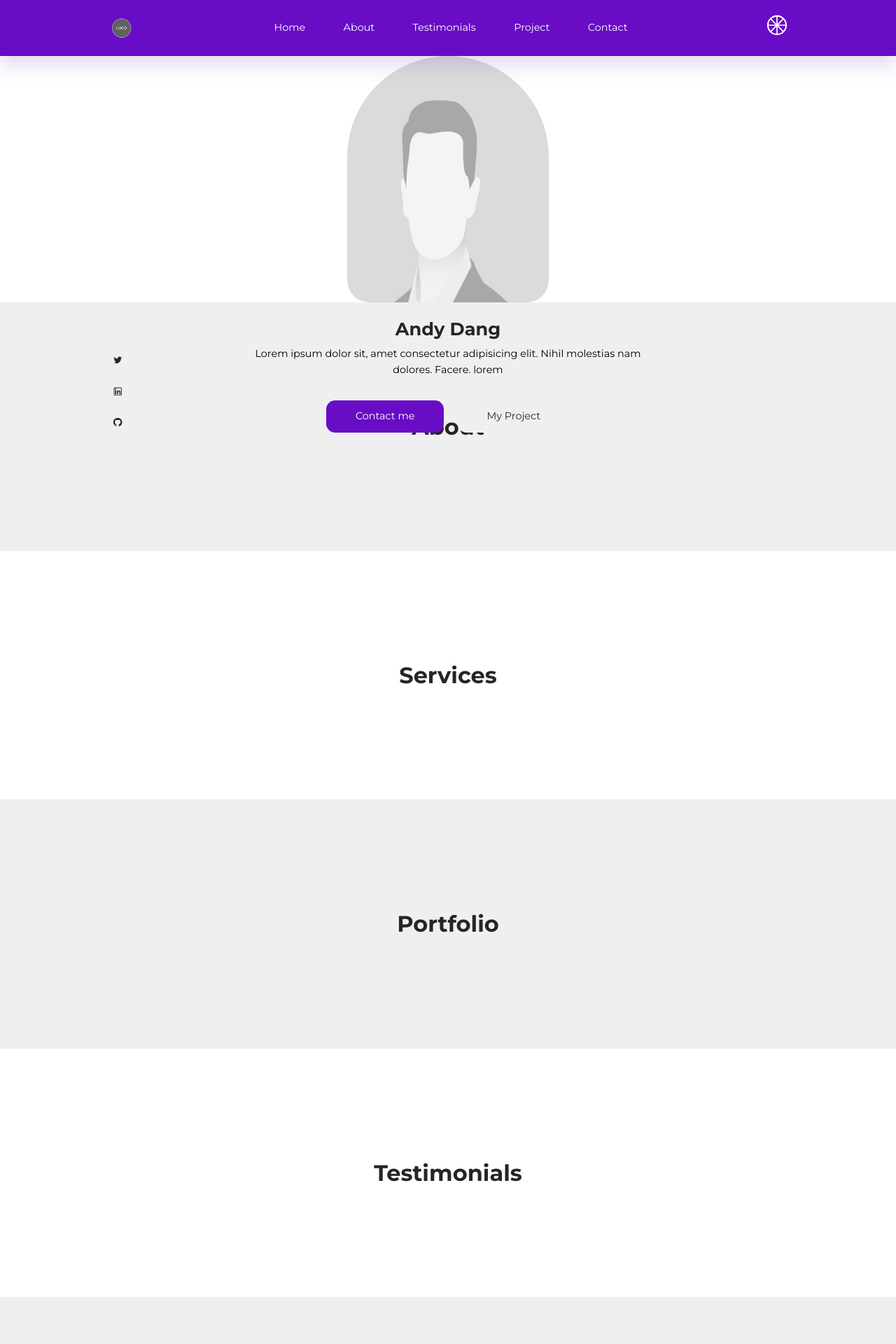
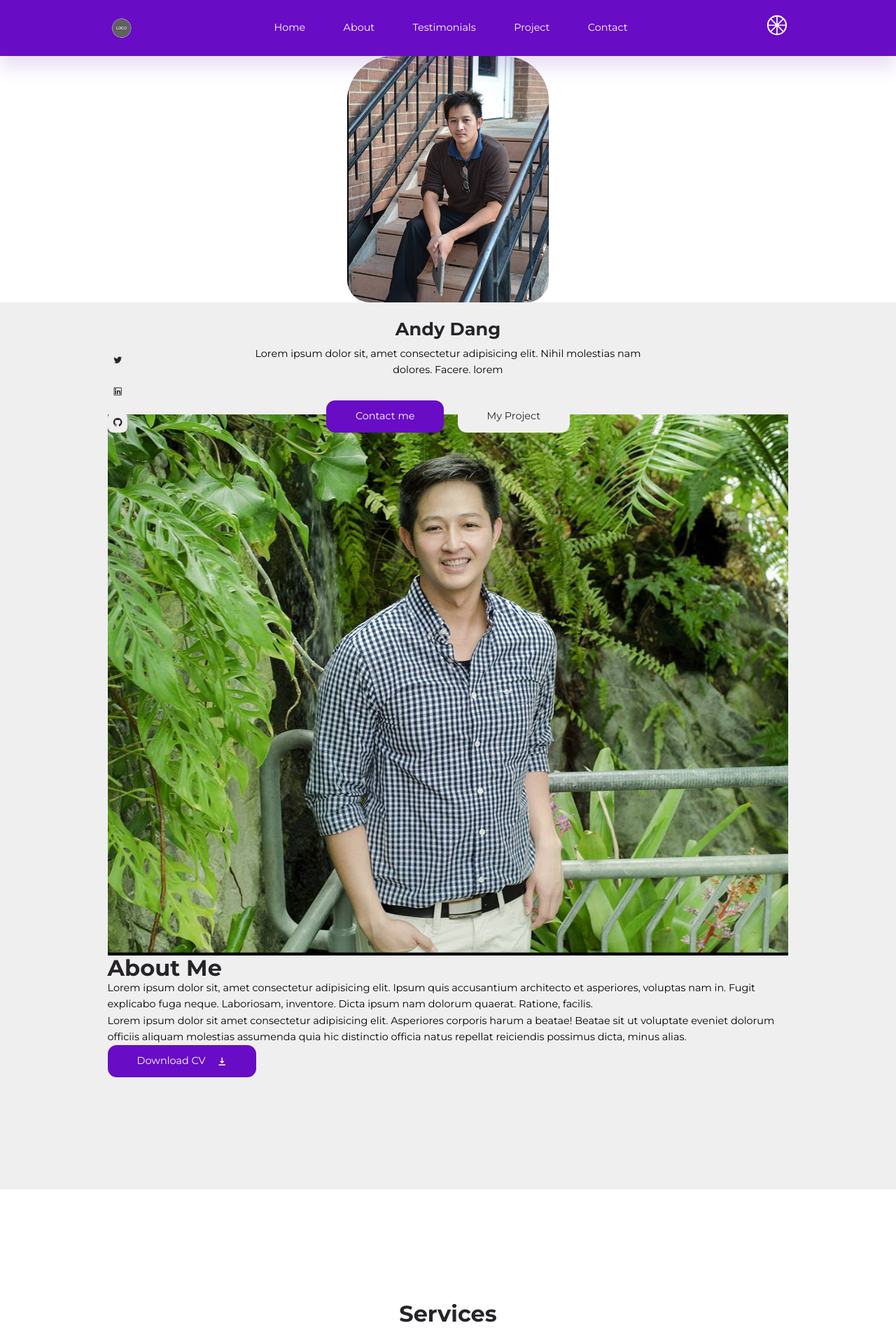
Before and after one commit to andydangit/ProfileV2, a React (Create React App) app: page / in a window 1280 px wide. Shown: the top 1920 px of the page at 70% size. Built offline with nearby package versions, Linux system fonts and the light colour scheme.

Commit message:
Add: style to the about page

```diff
--- a/src/sections/about/About.jsx
+++ b/src/sections/about/About.jsx
@@ -1,9 +1,30 @@
-import './about.css'
+import "./about.css";
+
+import AboutImage from '../../assets/tree.png'
+import Resume from '../../assets/Resume2024.pdf'
+import {HiDownload} from 'react-icons/hi'
 
 function About() {
   return (
-    <section id="about"><h2>About</h2></section>
-  )
+    <section id="about">
+      <div className="container about_container">
+        <div className="about_left">
+          <div className="about_portrait">
+            <img src={AboutImage} alt="About pic" />
+          </div>
+        </div>
+        <div className="about_right"></div>
+        <h2>About Me</h2>
+        <div className="about_cards"></div>
+        <p> Lorem ipsum dolor sit, amet consectetur adipisicing elit. Ipsum quis accusantium architecto et asperiores, voluptas nam in. Fugit explicabo fuga neque. Laboriosam, inventore. Dicta ipsum nam dolorum quaerat. Ratione, facilis.
+          </p>
+          <p>
+            Lorem ipsum dolor sit amet consectetur adipisicing elit. Asperiores corporis harum a beatae! Beatae sit ut voluptate eveniet dolorum officiis aliquam molestias assumenda quia hic distinctio officia natus repellat reiciendis possimus dicta, minus alias.
+          </p>
+          <a href={Resume} download className="btn primary">Download CV<HiDownload /></a>
+      </div>
+    </section>
+  );
 }
 
-export default About
+export default About;
--- a/src/sections/header/Header.jsx
+++ b/src/sections/header/Header.jsx
@@ -1,6 +1,8 @@
 import "./header.css";
 
-import headerImage from "../../assets/headerPic.jpg";
+// import headerImage from "../../assets/headerPic.jpg";
+import headerImage from "../../assets/Stair.png";
+
 import data from "./data";
 
 function Header() {
--- a/src/sections/header/header.css
+++ b/src/sections/header/header.css
@@ -17,7 +17,7 @@ header {
 .header_profile {
   width: 18rem;
   height: 22rem;
-  border-radius: 9rem 9rem 2rem 2rem;
+  border-radius: 4rem 4rem 2rem 2rem;
   overflow: hidden;
   margin-bottom: 1.5rem;
 }
```
